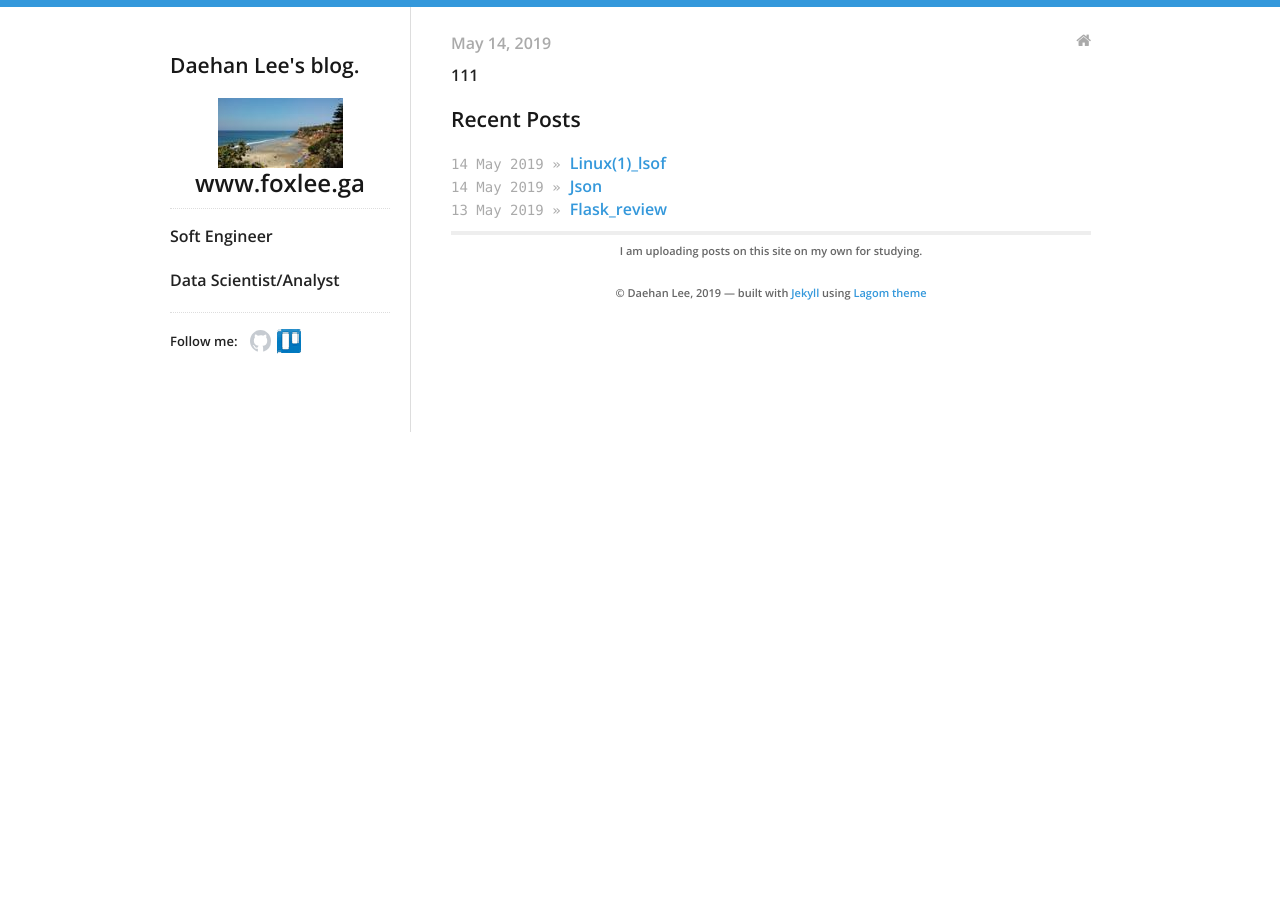
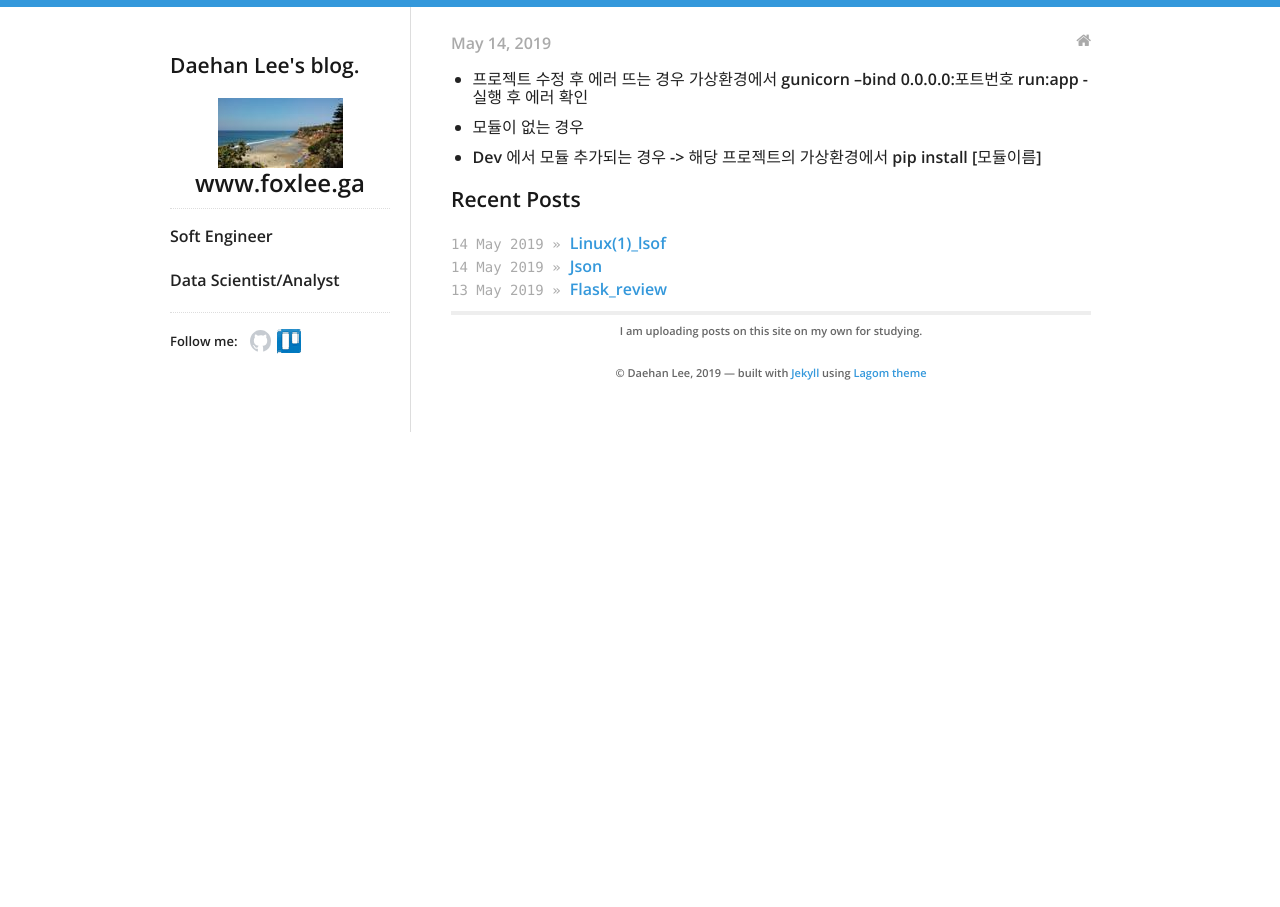
Before and after one commit to daehan0226/Study, a Jekyll site: the page built from _posts/2019-05-14-flask_error.md, in a window 1280 px wide. Built offline with Jekyll 4.4.1, drawn with Linux system fonts in a browser that asks for light colours.

Commit message:
Update 2019-05-14-flask_error.md

```diff
--- a/_posts/2019-05-14-flask_error.md
+++ b/_posts/2019-05-14-flask_error.md
@@ -4,4 +4,8 @@ title: flask_error
 categories:
 - blog
 ---
-111
+
+
+* 프로젝트 수정 후 에러 뜨는 경우 가상환경에서 gunicorn --bind 0.0.0.0:포트번호 run:app  -실행 후 에러 확인
+* 모듈이 없는 경우
+* Dev 에서 모듈 추가되는 경우 -> 해당 프로젝트의 가상환경에서 pip install [모듈이름]
```
